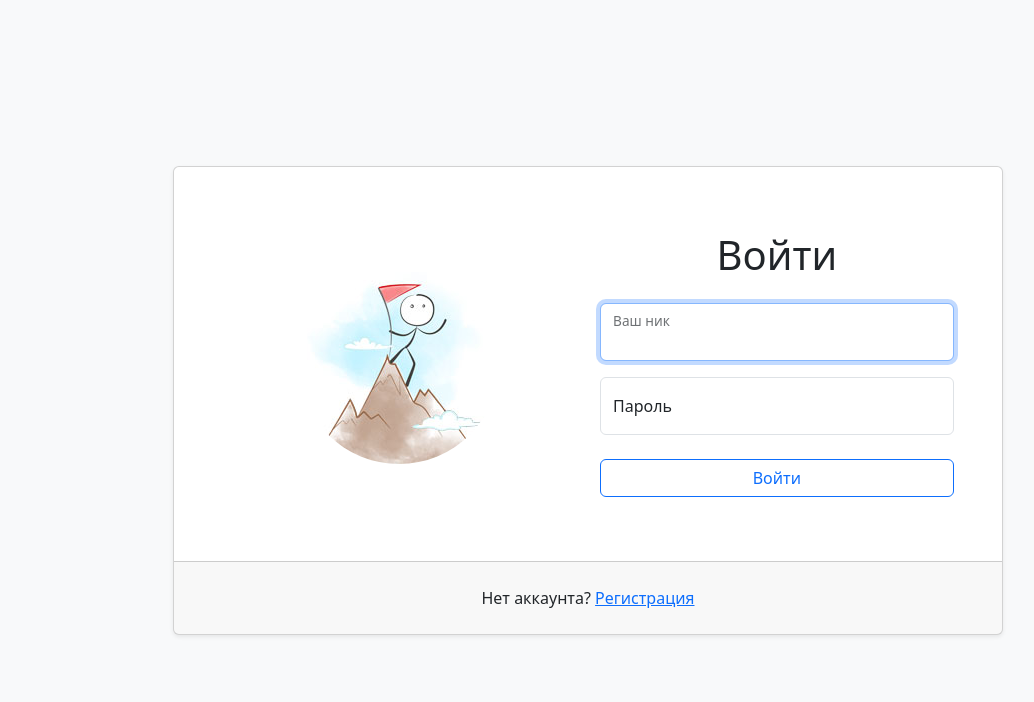
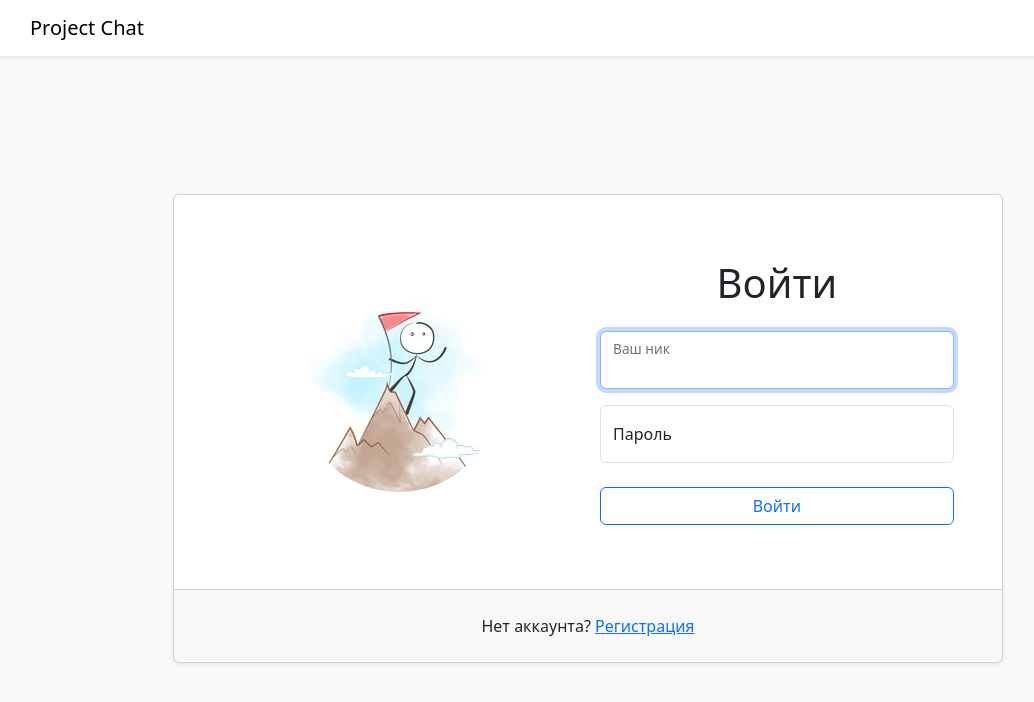
Before and after one commit to purple-jabba/frontend-project-12, a React (Create React App) app in the folder frontend/: page /login in a window 1280 px wide. Shown: the top 702 px of the page, without its empty margins (52-1086 px from the left). Built offline with nearby package versions, Linux system fonts and the light colour scheme.

Commit message:
add Navbar.jsx

```diff
--- a/frontend/src/components/App.jsx
+++ b/frontend/src/components/App.jsx
@@ -4,11 +4,13 @@ import getPath from '../routes.js';
 import NotFound from './NotFoundPage.jsx';
 import LoginPage from './LoginPage.jsx';
 import CheckTokenPage from './CheckTokenPage.jsx';
+import Navbar from './Navbar.jsx';
 
 const App = () => (
   <div className="h-100">
     <div className="d-flex flex-column h-100">
       <Router>
+        <Navbar />
         <Routes>
           <Route path={getPath.chatPage()} element={<CheckTokenPage />} />
           <Route path={getPath.loginPage()} element={<LoginPage />} />
--- /dev/null
+++ b/frontend/src/components/Navbar.jsx
@@ -0,0 +1,24 @@
+import { useDispatch } from 'react-redux';
+import useAuth from '../hooks/useAuth.js';
+import { logOut } from '../slices/authSlice.js';
+import getPath from '../routes.js';
+
+const LogOutButton = () => {
+  const auth = useAuth();
+  const dispatch = useDispatch();
+
+  return (
+    !auth.token ? null : <button onClick={() => dispatch(logOut())} className="btn btn-primary" type="button">Выйти</button>
+  );
+};
+
+const Navbar = () => (
+  <nav className="shadow-sm navbar navbar-expand-lg navbar-light bg-white">
+    <div className="container">
+      <a className="navbar-brand" href={getPath.chatPage()}>Project Chat</a>
+      <LogOutButton />
+    </div>
+  </nav>
+);
+
+export default Navbar;
```
